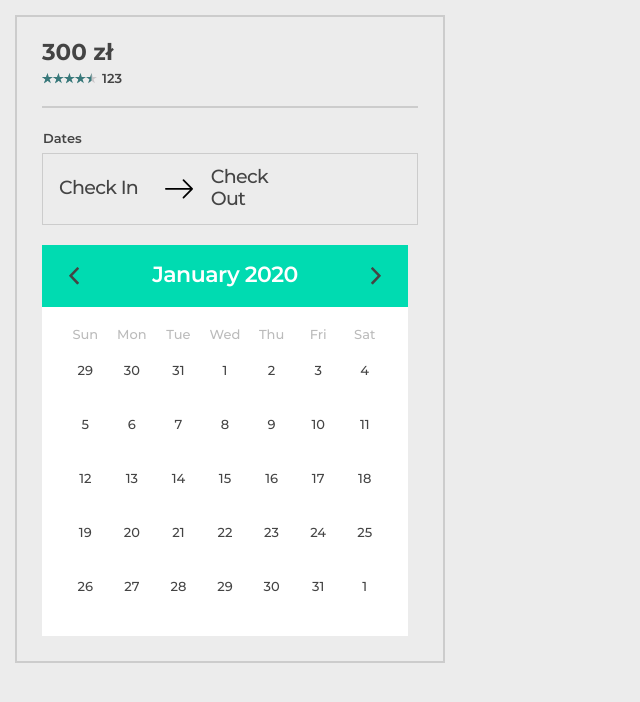
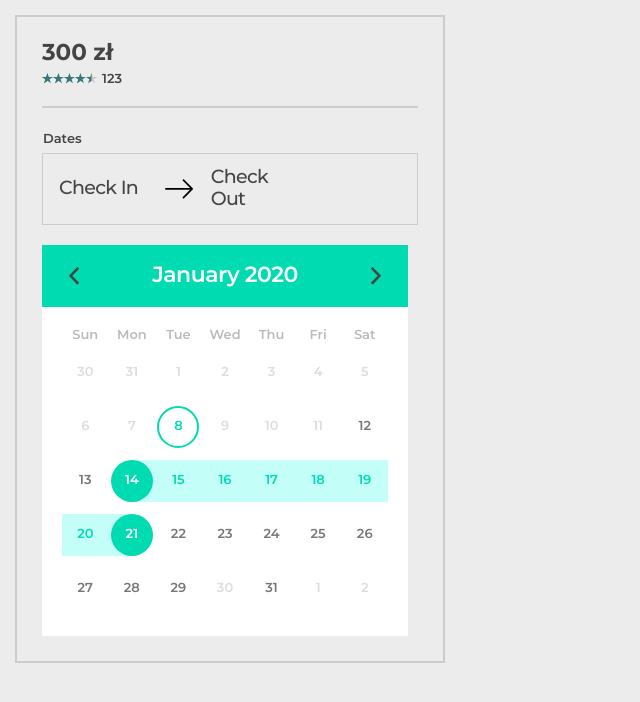
Before and after one commit to GadQ/vue-reservation-form, a Vue app: page / in a window 1280 px wide. Shown: the top 702 px of the page, without its empty margins (0-640 px from the left). Built offline with nearby package versions, Linux system fonts and the light colour scheme.

Commit message:
Add marking days, available/unavailable ranges, styling

```diff
--- a/src/App.vue
+++ b/src/App.vue
@@ -1,7 +1,7 @@
 <template>
     <div id="app">
         <div class="reservation-form">
-            <FormReservation :price="price" :currency="currency" :rating="rating" date-check-in="01.02.2020" date-check-out="01.03.2020" />
+            <FormReservation :price="price" :currency="currency" :rating="rating" :dates="dates" />
         </div>
     </div>
 </template>
@@ -17,6 +17,22 @@
             rating: {
                 rate: 4.5,
                 count: 123
+            },
+            dates: {
+                checkIn: new Date('2020.01.14'),
+                checkOut: new Date('2020.01.21'),
+                availableFrom: new Date('2020.01.12'),
+                availableTo: null,
+                unavailableDates: [
+                    {
+                        from: new Date('2020.01.30'),
+                        to: new Date('2020.01.30'),
+                    },
+                    {
+                        from: new Date('2020.02.03'),
+                        to: new Date('2020.02.06'),
+                    }
+                ]
             }
         }),
         components: {
--- a/src/components/DatePicker.vue
+++ b/src/components/DatePicker.vue
@@ -2,14 +2,18 @@
     <div class="datepicker">
         <div class="datepicker__header">
             <button type="button" class="datepicker__month-button" @click="prevMonth">
-                <svg xmlns="http://www.w3.org/2000/svg" viewBox="0 0 20 35" width="20" class="datepicker__month-button-icon">
-                    <path d="M6.7 17.5L19.75 3.89a.89.89 0 00-.02-1.24L17.41.26a.85.85 0 00-1.22-.01L.24 16.87a.82.82 0 00-.24.63c0 .24.07.47.24.64l15.95 16.61c.33.34.88.33 1.22-.01l2.33-2.4c.34-.34.35-.9.02-1.23L6.69 17.5z"/>
+                <svg xmlns="http://www.w3.org/2000/svg" viewBox="0 0 20 35" width="20"
+                     class="datepicker__month-button-icon">
+                    <path
+                        d="M6.7 17.5L19.75 3.89a.89.89 0 00-.02-1.24L17.41.26a.85.85 0 00-1.22-.01L.24 16.87a.82.82 0 00-.24.63c0 .24.07.47.24.64l15.95 16.61c.33.34.88.33 1.22-.01l2.33-2.4c.34-.34.35-.9.02-1.23L6.69 17.5z"/>
                 </svg>
             </button>
             <div class="datepicker__month-viewed">{{ currentMonth }}</div>
             <button type="button" class="datepicker__month-button" @click="nextMonth">
-                <svg xmlns="http://www.w3.org/2000/svg" viewBox="0 0 20 35" width="20" class="datepicker__month-button-icon">
-                    <path d="M13.3 17.5L.25 3.89a.89.89 0 01.02-1.24L2.59.26A.85.85 0 013.81.25l15.95 16.62c.18.17.25.4.24.63 0 .24-.07.47-.24.64L3.81 34.75a.85.85 0 01-1.22-.01l-2.33-2.4a.89.89 0 01-.02-1.23L13.31 17.5z"/>
+                <svg xmlns="http://www.w3.org/2000/svg" viewBox="0 0 20 35" width="20"
+                     class="datepicker__month-button-icon">
+                    <path
+                        d="M13.3 17.5L.25 3.89a.89.89 0 01.02-1.24L2.59.26A.85.85 0 013.81.25l15.95 16.62c.18.17.25.4.24.63 0 .24-.07.47-.24.64L3.81 34.75a.85.85 0 01-1.22-.01l-2.33-2.4a.89.89 0 01-.02-1.23L13.31 17.5z"/>
                 </svg>
             </button>
         </div>
@@ -24,9 +28,18 @@
                 <span class="datepicker__weekday">Sat</span>
             </div>
             <div class="datepicker__days">
-                <div class="datepicker__day" v-for="date in daysOfMonth" :key="date.getTime()">
-                    <button type="button" class="datepicker__day-button" @click="setDate(date)">
-                        {{date.getDate()}}
+                <div class="datepicker__day"
+                     :class="{
+                        'is-other-month': isDayFromOtherMonth(day),
+                        'is-today': isToday(day),
+                        'is-disabled': !isDateAvailable(day),
+                        'is-marked': isMarked(day),
+                        'is-first-marked': isFirstMarked(day),
+                        'is-last-marked': isLastMarked(day),
+                     }"
+                     v-for="day in daysOfMonth" :key="day.getTime()">
+                    <button type="button" class="datepicker__day-button" @click="setDate(day)" :disabled="!isDateAvailable(day)">
+                        {{day.getDate()}}
                     </button>
                 </div>
             </div>
@@ -40,13 +53,18 @@
         data: () => ({
             dateFrom: null,
             dateTo: null,
-            dateShow: new Date(),
+            dateShow: null,
         }),
-        props: {},
+        props: {
+            dateStart: Date,
+            dateEnd: Date,
+            availableFrom: Date,
+            availableTo: Date,
+            unavailableDates: Array
+        },
         computed: {
             daysOfMonth() {
                 const date = new Date(this.dateShow.getTime());
-                date.setDate(1);
                 const weeks = this.calculateWeeks(date);
                 const daysFromSunday = date.getDay();
                 date.setDate(-1 * daysFromSunday);
@@ -65,11 +83,22 @@
                     year: 'numeric'
                 });
                 return formatter.format(this.dateShow);
-            }
+            },
         },
         methods: {
             setDate(date) {
-                console.log(date);
+                if( this.dateFrom !== null && this.dateTo !== null ) {
+                    this.dateFrom = date;
+                    this.dateTo = null;
+                } else {
+                    if( date.getTime() < this.dateFrom.getTime()){
+                        this.dateTo = this.dateFrom;
+                        this.dateFrom = date
+                    }
+                    else {
+                        this.dateTo = date;
+                    }
+                }
             },
             calculateWeeks(date) {
                 const daysInMonth = new Date(date.getFullYear(), date.getMonth() + 1, 0).getDate();
@@ -84,15 +113,85 @@
                 const dateNew = new Date(this.dateShow.getTime());
                 dateNew.setMonth(dateNew.getMonth() - 1);
                 this.dateShow = dateNew;
+            },
+            isDayFromOtherMonth(date) {
+                return date.getMonth() !== this.dateShow.getMonth();
+            },
+            isDateAvailable(date) {
+                if (this.isDateFromPast(date)) {
+                    return false;
+                }
+
+                if (this.isInUnavailableDates(date)) {
+                    return false;
+                }
+
+                return this.isInRange(date, this.availableFrom, this.availableTo);
+            },
+            isInRange(date, dateFrom, dateTo) {
+                const dateTime = date.getTime();
+
+                if (dateFrom !== null && dateTime < dateFrom.getTime()) {
+                    return false
+                }
+
+                if (dateTo !== null && dateTime > dateTo.getTime()) {
+                    return false;
+                }
+
+                return true;
+            },
+            isInUnavailableDates(date) {
+                if (this.unavailableDates.length === 0) {
+                    return false;
+                }
+
+                return this.unavailableDates.some(dateRange => {
+                    return this.isInRange(date, dateRange.from, dateRange.to);
+                });
+            },
+            isDateFromPast(date) {
+                return date.getTime() <= (new Date()).getTime();
+            },
+            isToday(date) {
+                const formatter = new Intl.DateTimeFormat('en', {
+                    day: 'numeric',
+                    month: 'long',
+                    year: 'numeric'
+                });
+                return formatter.format(date) === formatter.format(new Date());
+            },
+            isMarked(day) {
+                if( this.dateTo === null ) {
+                    return false;
+                }
+                return this.isInRange(day, this.dateFrom, this.dateTo);
+            },
+            isFirstMarked(day) {
+                return this.dateFrom !== null && day.getTime() === this.dateFrom.getTime();
+            },
+            isLastMarked(day) {
+                return this.dateTo !== null && day.getTime() === this.dateTo.getTime();
             }
+        },
+        created() {
+            if (this.dateStart !== null) {
+                this.dateShow = this.dateStart;
+            } else {
+                const date = new Date();
+                date.setDate(1);
+                this.dateShow = date;
+            }
+
+            this.dateFrom = this.dateStart;
+            this.dateTo = this.dateEnd;
         }
     }
 </script>
 
-
-<!-- Add "scoped" attribute to limit CSS to this component only -->
 <style lang="scss">
     $color-green: #00dbb1;
+    $color-green-light: #c3fef8;
 
     .datepicker {
         width: 366px;
@@ -145,6 +244,7 @@
         &__weekday {
             text-align: center;
             color: #bbb;
+            font-weight: 600;
         }
 
         &__days {
@@ -157,6 +257,45 @@
             justify-content: center;
             align-items: center;
             margin: 6px 0;
+            position: relative;
+            z-index: 1;
+
+            &.is-marked {
+                background: $color-green-light;
+                color: $color-green;
+            }
+
+            &.is-first-marked,
+            &.is-last-marked {
+                &:before {
+                    content: '';
+                    display: block;
+                    width: 50%;
+                    height: 100%;
+                    position: absolute;
+                    z-index: 0;
+                    background: #fff;
+                }
+            }
+
+            &.is-first-marked {
+                &:before {
+                    left: 0;
+                }
+            }
+
+            &.is-last-marked {
+                &:before {
+                    right: 0;
+                }
+            }
+
+            &.is-first-marked.is-last-marked {
+                &:before {
+                    width: 100%;
+                }
+            }
+
         }
 
         &__day-button {
@@ -166,6 +305,37 @@
             font-size: 13px;
             border: none;
             background: none;
+            color: #777;
+            font-weight: 600;
+            border-radius: 50%;
+            padding-top: 3px;
+            position: relative;
+            z-index: 1;
+            outline: none;
+
+            &[disabled] {
+                cursor: default;
+            }
+
+            .is-disabled &,
+            .is-other-month & {
+                color: #ddd;
+            }
+
+            .is-today & {
+                border: 2px solid $color-green;
+                color: $color-green;
+            }
+
+            .is-marked & {
+                color: $color-green;
+            }
+
+            .is-first-marked &,
+            .is-last-marked & {
+                background: $color-green;
+                color: #fff;
+            }
         }
     }
 </style>
--- a/src/components/FormReservation.vue
+++ b/src/components/FormReservation.vue
@@ -24,7 +24,7 @@
                 </button>
             </div>
         </fieldset>
-        <DatePicker/>
+        <DatePicker :date-start="checkIn" :date-end="checkOut" :available-from="dates.availableFrom" :available-to="dates.availableTo" :unavailableDates="dates.unavailableDates" />
     </form>
 </template>
 
@@ -36,29 +36,23 @@
         name: 'FormReservation',
         data: () => ({
             checkIn: null,
-            checkOut: null
+            checkOut: null,
         }),
         props: {
             price: Number,
             currency: String,
             rating: Object,
-            dateCheckIn: String,
-            dateCheckOut: String
+            dates: Object
         },
         components: {
             Rating,
             DatePicker
         },
         watch: {
-            dateCheckIn: {
-                handler: function (date) {
-                    this.checkIn = date;
-                },
-                immediate: true
-            },
-            dateCheckOut: {
-                handler: function (date) {
-                    this.checkOut = date;
+            dates: {
+                handler: function (dates) {
+                    this.checkOut = dates.checkOut;
+                    this.checkIn = dates.checkIn;
                 },
                 immediate: true
             },
```
